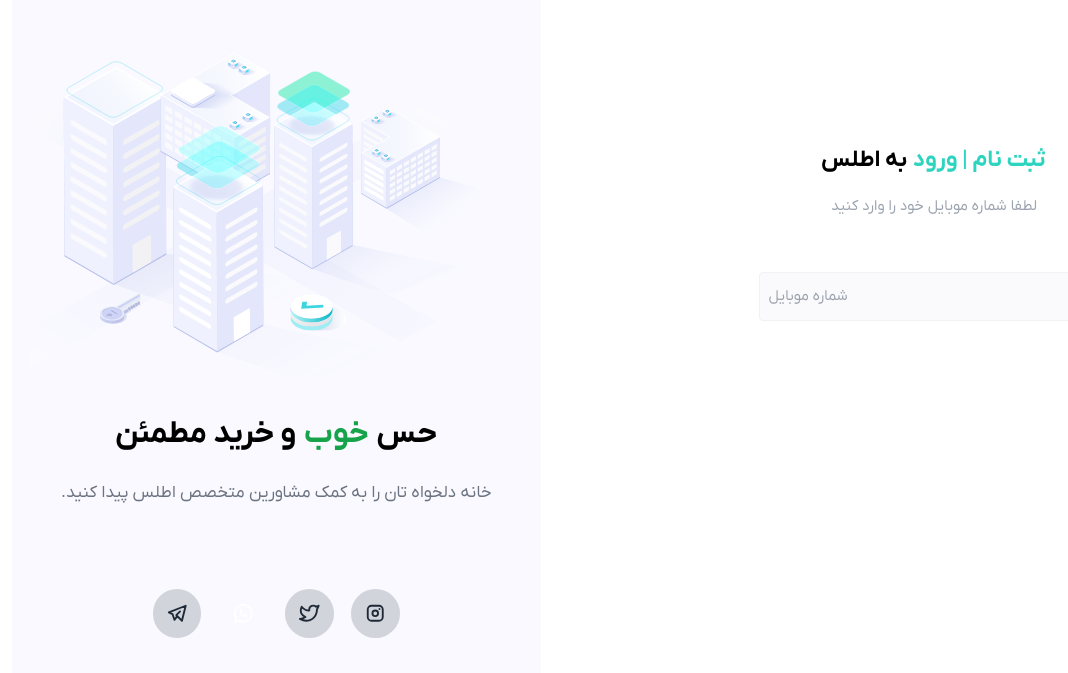
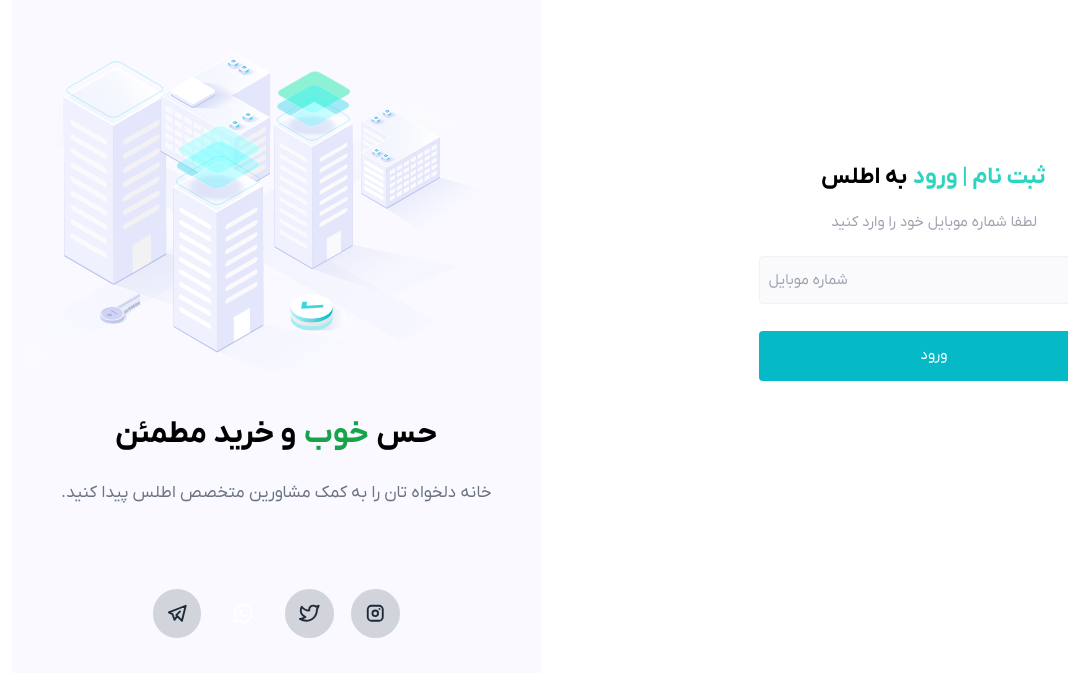
Before and after one commit to amirmahdizare/atlas, a Next.js app: page /login in a window 1280 px wide. Shown: the part 127-800 px from the top of the page, without its empty margins (212-1280 px from the left). Built offline with nearby package versions, Linux system fonts and the light colour scheme.

Commit message:
Add Colors To Button

```diff
--- a/app/(general)/login/components/DataForm/components/EnterPhone.tsx
+++ b/app/(general)/login/components/DataForm/components/EnterPhone.tsx
@@ -26,10 +26,9 @@
                 type='tel'
                 // error
                 errorText='sdf'
-                label='sdf'
             />
 
-            <Button  bgColor='secondary' >
+            <Button  bgColor='primaryNormal' >
                 ورود
             </Button>
 
--- a/app/(general)/login/components/DataForm/components/VerifyCode.tsx
+++ b/app/(general)/login/components/DataForm/components/VerifyCode.tsx
@@ -38,7 +38,7 @@
                 />
 
             </div>
-            <Button bgColor='secondary' >
+            <Button bgColor='primaryNormal' >
                 تایید
             </Button>
 
--- a/app/components/Button/Button.tsx
+++ b/app/components/Button/Button.tsx
@@ -1,28 +1,30 @@
 'use client'
 import { Icon123 } from '@tabler/icons-react'
-import React from 'react'
+import React, { HTMLAttributes } from 'react'
 import cx from 'classnames'
 
 const bgColors = {
-    secondary: 'bg-orange-500',
-    dark: 'bg-blue-900',
-    primaryDarker: 'bg-blue-500',
-    primaryNormal: 'bg-blue-700',
-    primaryLighter: 'bg-blue-400',
-    gray: 'bg-gray-200',
+    secondary: 'bg-coral',
+    dark: 'bg-raisin-black',
+    primaryDarker: 'mint-green',
+    primaryNormal: 'bg-robin-egg',
+    primaryLighter: 'bg-robin-egg-lighter',
+    gray: 'bg-anti-flash-white-lighter',
     white: 'bg-white',
-    textGray: 'bg-gray-700'
+    textGray: 'bg-ultra-violet',
+    lightBlue:'bg-celeste-lighter',
 }
 
 const textColors = {
-    secondary: 'text-orange-500',
-    dark: 'text-blue-900',
-    primaryDarker: 'text-blue-500',
-    primaryNormal: 'text-blue-700',
-    primaryLighter: 'text-blue-400',
-    gray: 'text-gray-200',
+    secondary: 'text-coral',
+    dark: 'text-raisin-black',
+    primaryDarker: 'mint-green',
+    primaryNormal: 'text-robin-egg',
+    primaryLighter: 'text-robin-egg-lighter',
+    gray: 'text-anti-flash-white-lighter',
     white: 'text-white',
-    textGray: 'text-gray-700'
+    textGray: 'text-ultra-violet',
+    lightBlue:'bg-celeste-lighter'
 }
 
 
@@ -44,12 +46,15 @@
 
 
 
-export const Button = ({ loading, bgColor, icon: Icon,fullWidth , iconSide, textColor, className, ...props }: Props) => {
+
+export const Button = ({ loading, bgColor, icon: Icon, fullWidth, iconSide, textColor, className, ...props }: Props) => {
     return (
         <button
             className={cx(
-                renderColor(bgColor ?? '', 'primaryNormal', 'bg'),
-                renderColor(textColor ?? '', 'white', 'text'),
+                bgColor ? `${(bgColors as any)?.[bgColor]}` : `${bgColors.primaryNormal}`,
+                textColor ? `${(textColors as any)?.[textColor]}` : `${textColors.white}`,
+                // renderColor(bgColor ?? '', 'primaryNormal', 'bg'),
+                // renderColor(textColor ?? '', 'white', 'text'),
                 'p-2 rounded-[4px] flex flex-row gap-2 items-center  bg-r ed-500 justify-center bor der bg-g ray-400',
                 fullWidth && 'flex-1'
             )}
```
